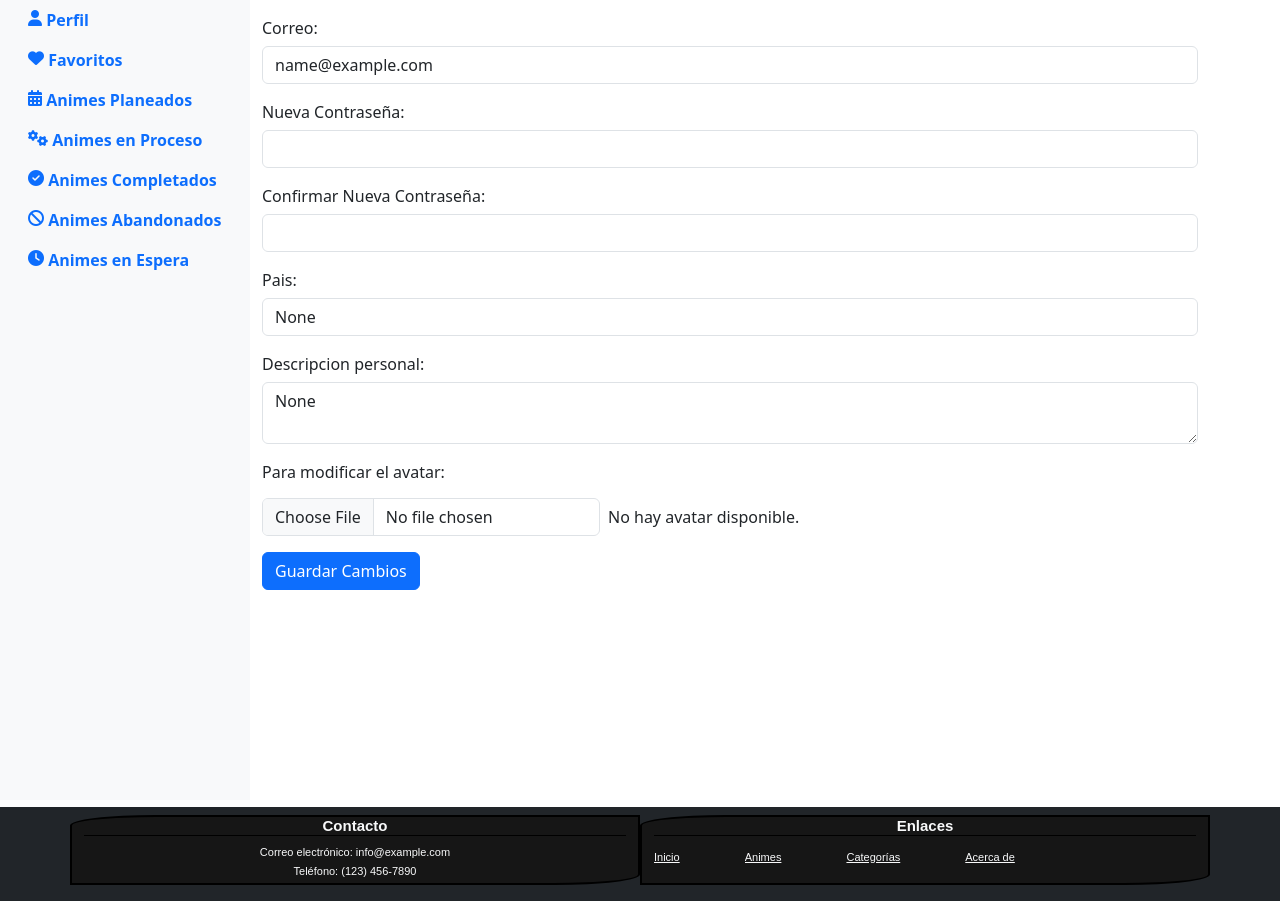
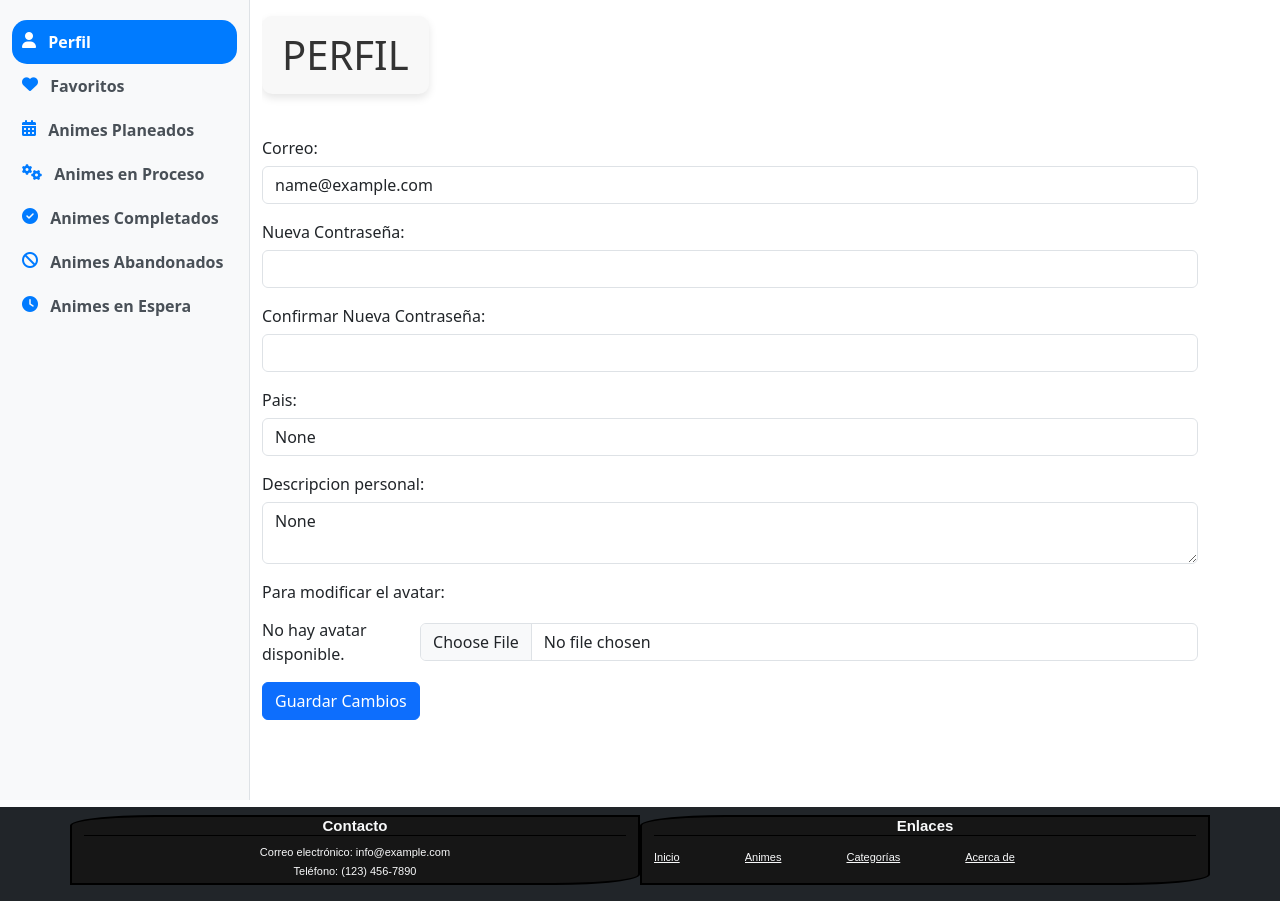
Before and after one commit to LLFELIPEVV/pag_anime, a Django app: page /usuarios/perfil/ in a window 1280 px wide. Shown: the part 72-973 px from the top of the page. Run offline with Django 4.2, Linux system fonts and the light colour scheme; the visitor is signed in with stand-in values (Sample User, id 1); data that the repository does not hold is empty; some web fonts are replaced.

Commit message:
Se agrego el input de checklist y la lista desplegable de las categorias para agregar varios animes a una categoria, se actualizaron los estilos

```diff
--- a/animes/static/styles/directorio.css
+++ b/animes/static/styles/directorio.css
@@ -10,6 +10,7 @@ h1 {
 }
 
 .container.directorio .card {
+    position: relative; /* Asegura que la posición absoluta sea relativa a la tarjeta */
     border: 1px solid #888 !important;
     border-radius: 10px;
     background-color: #f5f5f5;
--- a/animes/templates/components/cuadricula_search.html
+++ b/animes/templates/components/cuadricula_search.html
@@ -7,6 +7,8 @@
                 <a href="{% url 'animes:detalle_anime' anime.id %}" class="link_detalle_anime">
                     <div class="card">
                         <img src="{{ anime.poster }}" class="card-img-top" alt="Anime Image">
+                        <!-- Mueve la casilla de verificación a la esquina superior derecha -->
+                        <input type="checkbox" class="anime-checkbox" id="anime_{{ anime.id }}" data-anime-id="{{ anime.id }}" style="position: absolute; top: 10px; right: 10px;">
                         <div class="card-body">
                             <p class="card-text">{{ anime.type }}</p>
                             <h5 class="card-title">{{ anime.title }}</h5>
--- a/animes/templates/layouts/base.html
+++ b/animes/templates/layouts/base.html
@@ -7,7 +7,7 @@
     <link rel="icon" type="image/x-icon" href="{% static 'images/13.jpg' %}">
     <title>{% block title %}Página de Anime{% endblock %}</title>
     <!-- Agrega tus estilos CSS y enlaces a hojas de estilo aquí -->
-    <link href="https://cdn.jsdelivr.net/npm/bootstrap@5.3.1/dist/css/bootstrap.min.css" rel="stylesheet" integrity="sha384-4bw+/aepP/YC94hEpVNVgiZdgIC5+VKNBQNGCHeKRQN+PtmoHDEXuppvnDJzQIu9" crossorigin="anonymous">
+    <link href="https://cdn.jsdelivr.net/npm/bootstrap@5.3.2/dist/css/bootstrap.min.css" rel="stylesheet" integrity="sha384-T3c6CoIi6uLrA9TneNEoa7RxnatzjcDSCmG1MXxSR1GAsXEV/Dwwykc2MPK8M2HN" crossorigin="anonymous">
     <link rel="stylesheet" href="https://use.fontawesome.com/releases/v6.4.2/css/all.css" crossorigin="anonymous">
     <link rel="preconnect" href="https://fonts.googleapis.com">
     <link rel="preconnect" href="https://fonts.gstatic.com" crossorigin>
@@ -75,7 +75,7 @@
     <footer class="footer bg-dark text-light">
         {% include 'components/footer.html' %}
     </footer>
-    <script src="https://cdn.jsdelivr.net/npm/bootstrap@5.3.1/dist/js/bootstrap.bundle.min.js" integrity="sha384-HwwvtgBNo3bZJJLYd8oVXjrBZt8cqVSpeBNS5n7C8IVInixGAoxmnlMuBnhbgrkm" crossorigin="anonymous"></script>
+    <script src="https://cdn.jsdelivr.net/npm/bootstrap@5.3.2/dist/js/bootstrap.bundle.min.js" integrity="sha384-C6RzsynM9kWDrMNeT87bh95OGNyZPhcTNXj1NW7RuBCsyN/o0jlpcV8Qyq46cDfL" crossorigin="anonymous"></script>
     <script src="{% static 'js/btn_busqueda.js' %}"></script>
     <script src="{% static 'js/btn_login.js' %}"></script>
     <script src="{% static 'js/down_footer.js' %}"></script>
--- a/animes/templates/layouts/base2.html
+++ b/animes/templates/layouts/base2.html
@@ -3,17 +3,12 @@
 <html lang="es">
   <head>
     <meta charset="UTF-8" />
-    <meta name="viewport" content="width=device-width, initial-scale=1.0" />
+    <meta name="viewport" content="width=device-width, initial-scale=1">
     {% block meta %}{% endblock %}
     <link rel="icon" type="image/x-icon" href="{% static 'images/13.jpg' %}" />
     <title>{% block title %}Página de Anime{% endblock %}</title>
     <!-- Agrega tus estilos CSS y enlaces a hojas de estilo aquí -->
-    <link
-      href="https://cdn.jsdelivr.net/npm/bootstrap@5.3.1/dist/css/bootstrap.min.css"
-      rel="stylesheet"
-      integrity="sha384-4bw+/aepP/YC94hEpVNVgiZdgIC5+VKNBQNGCHeKRQN+PtmoHDEXuppvnDJzQIu9"
-      crossorigin="anonymous"
-    />
+    <link href="https://cdn.jsdelivr.net/npm/bootstrap@5.3.2/dist/css/bootstrap.min.css" rel="stylesheet" integrity="sha384-T3c6CoIi6uLrA9TneNEoa7RxnatzjcDSCmG1MXxSR1GAsXEV/Dwwykc2MPK8M2HN" crossorigin="anonymous">
     <link
       rel="stylesheet"
       href="https://use.fontawesome.com/releases/v6.4.2/css/all.css"
@@ -56,11 +51,8 @@
     <footer class="footer bg-dark text-light">
       {% include 'components/footer.html' %}
     </footer>
-    <script
-      src="https://cdn.jsdelivr.net/npm/bootstrap@5.3.1/dist/js/bootstrap.bundle.min.js"
-      integrity="sha384-HwwvtgBNo3bZJJLYd8oVXjrBZt8cqVSpeBNS5n7C8IVInixGAoxmnlMuBnhbgrkm"
-      crossorigin="anonymous"
-    ></script>
+    <script src="https://cdn.jsdelivr.net/npm/bootstrap@5.3.2/dist/js/bootstrap.bundle.min.js"></script>
+    <script src="https://code.jquery.com/jquery-3.5.1.min.js"></script>
     <script src="{% static 'js/btn_busqueda.js' %}"></script>
     <script src="{% static 'js/btn_login.js' %}"></script>
     <script src="{% static 'js/down_footer.js' %}"></script>
--- a/usuarios/static/styles/ventanas.css
+++ b/usuarios/static/styles/ventanas.css
@@ -5,3 +5,64 @@
 .content-ventanas.active {
     display: block;
 }
+
+/* Estilos para la barra lateral */
+#sidebar {
+    background-color: #f8f9fa; /* Color de fondo */
+    border-right: 1px solid #dee2e6; /* Borde derecho */
+}
+
+#sidebar div ul.nav-perfil li a {
+    width: 100%;
+}
+
+.position-sticky {
+    top: 20px; /* Espacio desde la parte superior */
+}
+
+/* Estilos para los elementos de la barra lateral */
+.nav-link-usuarios {
+    padding: 10px; /* Espaciado interno */
+    color: #495057; /* Color del texto */
+    text-decoration: none; /* Sin subrayado en los enlaces */
+    transition: background-color 0.3s; /* Transición para el cambio de color de fondo */
+}
+
+.nav-link-usuarios:hover {
+    background-color: #e9ecef; /* Cambio de color de fondo al pasar el mouse */
+}
+
+/* Estilos para el ícono */
+.nav-link-usuarios i {
+    margin-right: 8px; /* Margen a la derecha del ícono */
+    color: #007bff; /* Color del ícono */
+}
+
+.nav-link-perfil i {
+    color: #ffffff;
+}
+
+/* Estilos para el elemento activo */
+.nav-link-usuarios.active {
+    background-color: #007bff; /* Color de fondo para el elemento activo */
+    color: #fff; /* Color del texto para el elemento activo */
+    border-radius: 15px;
+}
+
+h1.estados-title {
+    overflow-y: hidden;
+    /*padding: 0;*/
+    font-size: 2.5rem; /* Tamaño de la fuente */
+    color: #333; /* Color del texto */
+    background-color: #f8f8f8; /* Color de fondo */
+    padding: 15px 20px; /* Espaciado interno */
+    border-radius: 10px; /* Bordes redondeados */
+    display: inline-block; /* Evitar que el fondo se extienda por toda la línea */
+    margin-bottom: 20px; /* Margen en la parte inferior para separarlo de otros elementos */
+    box-shadow: 0 4px 8px rgba(0, 0, 0, 0.1); /* Sombra ligera */
+    transition: background-color 0.3s ease; /* Transición suave en el cambio de color de fondo */
+}
+
+h1.estados-title:hover {
+    background-color: #eaeaea; /* Cambio de color de fondo al pasar el mouse */
+}
--- a/usuarios/templates/components/animes-abandonados.html
+++ b/usuarios/templates/components/animes-abandonados.html
@@ -1,6 +1,6 @@
 {% extends 'components/grid_animes_usuarios.html' %}
 {% block title %}
-<h1>ABANDONADOS</h1>
+<h1 class="estados-title">ABANDONADOS</h1>
 {% endblock %}
 
 {% block query %}
@@ -9,6 +9,8 @@
         <a href="{% url 'animes:detalle_anime' anime.id %}" class="link_detalle_anime">
             <div class="card">
                 <img src="{{ anime.poster }}" class="card-img-top" alt="Anime Image">
+                <!-- Mueve la casilla de verificación a la esquina superior derecha -->
+                <input type="checkbox" class="anime-checkbox" id="anime_{{ anime.id }}" data-anime-id="{{ anime.id }}" style="position: absolute; top: 10px; right: 10px;">
                 <div class="card-body">
                     <p class="card-text">{{ anime.type }}</p>
                     <h5 class="card-title">{{ anime.title }}</h5>
--- a/usuarios/templates/components/animes-completados.html
+++ b/usuarios/templates/components/animes-completados.html
@@ -1,6 +1,6 @@
 {% extends 'components/grid_animes_usuarios.html' %}
 {% block title %}
-<h1>COMPLETADOS</h1>
+<h1 class="estados-title">COMPLETADOS</h1>
 {% endblock %}
 
 {% block query %}
@@ -9,6 +9,8 @@
         <a href="{% url 'animes:detalle_anime' anime.id %}" class="link_detalle_anime">
             <div class="card">
                 <img src="{{ anime.poster }}" class="card-img-top" alt="Anime Image">
+                <!-- Mueve la casilla de verificación a la esquina superior derecha -->
+                <input type="checkbox" class="anime-checkbox" id="anime_{{ anime.id }}" data-anime-id="{{ anime.id }}" style="position: absolute; top: 10px; right: 10px;">
                 <div class="card-body">
                     <p class="card-text">{{ anime.type }}</p>
                     <h5 class="card-title">{{ anime.title }}</h5>
--- a/usuarios/templates/components/animes-espera.html
+++ b/usuarios/templates/components/animes-espera.html
@@ -1,6 +1,6 @@
 {% extends 'components/grid_animes_usuarios.html' %}
 {% block title %}
-<h1>EN ESPERA</h1>
+<h1 class="estados-title">EN ESPERA</h1>
 {% endblock %}
 
 {% block query %}
@@ -9,6 +9,8 @@
         <a href="{% url 'animes:detalle_anime' anime.id %}" class="link_detalle_anime">
             <div class="card">
                 <img src="{{ anime.poster }}" class="card-img-top" alt="Anime Image">
+                <!-- Mueve la casilla de verificación a la esquina superior derecha -->
+                <input type="checkbox" class="anime-checkbox" id="anime_{{ anime.id }}" data-anime-id="{{ anime.id }}" style="position: absolute; top: 10px; right: 10px;">
                 <div class="card-body">
                     <p class="card-text">{{ anime.type }}</p>
                     <h5 class="card-title">{{ anime.title }}</h5>
--- a/usuarios/templates/components/animes-favoritos.html
+++ b/usuarios/templates/components/animes-favoritos.html
@@ -1,6 +1,6 @@
 {% extends 'components/grid_animes_usuarios.html' %}
 {% block title %}
-<h1>FAVORITOS</h1>
+<h1 class="estados-title">FAVORITOS</h1>
 {% endblock %}
 
 {% block query %}
@@ -9,6 +9,8 @@
         <a href="{% url 'animes:detalle_anime' anime.id %}" class="link_detalle_anime">
             <div class="card">
                 <img src="{{ anime.poster }}" class="card-img-top" alt="Anime Image">
+                <!-- Mueve la casilla de verificación a la esquina superior derecha -->
+                <input type="checkbox" class="anime-checkbox" id="anime_{{ anime.id }}" data-anime-id="{{ anime.id }}" style="position: absolute; top: 10px; right: 10px;">
                 <div class="card-body">
                     <p class="card-text">{{ anime.type }}</p>
                     <h5 class="card-title">{{ anime.title }}</h5>
--- a/usuarios/templates/components/animes-planeados.html
+++ b/usuarios/templates/components/animes-planeados.html
@@ -1,6 +1,6 @@
 {% extends 'components/grid_animes_usuarios.html' %}
 {% block title %}
-<h1>PLANEADOS</h1>
+<h1 class="estados-title">PLANEADOS</h1>
 {% endblock %}
 
 {% block query %}
@@ -9,6 +9,8 @@
         <a href="{% url 'animes:detalle_anime' anime.id %}" class="link_detalle_anime">
             <div class="card">
                 <img src="{{ anime.poster }}" class="card-img-top" alt="Anime Image">
+                <!-- Mueve la casilla de verificación a la esquina superior derecha -->
+                <input type="checkbox" class="anime-checkbox" id="anime_{{ anime.id }}" data-anime-id="{{ anime.id }}" style="position: absolute; top: 10px; right: 10px;">
                 <div class="card-body">
                     <p class="card-text">{{ anime.type }}</p>
                     <h5 class="card-title">{{ anime.title }}</h5>
--- a/usuarios/templates/components/animes-proceso.html
+++ b/usuarios/templates/components/animes-proceso.html
@@ -1,6 +1,6 @@
 {% extends 'components/grid_animes_usuarios.html' %}
 {% block title %}
-<h1>EN PROCESO</h1>
+<h1 class="estados-title">EN PROCESO</h1>
 {% endblock %}
 
 {% block query %}
@@ -9,6 +9,8 @@
         <a href="{% url 'animes:detalle_anime' anime.id %}" class="link_detalle_anime">
             <div class="card">
                 <img src="{{ anime.poster }}" class="card-img-top" alt="Anime Image">
+                <!-- Mueve la casilla de verificación a la esquina superior derecha -->
+                <input type="checkbox" class="anime-checkbox" id="anime_{{ anime.id }}" data-anime-id="{{ anime.id }}" style="position: absolute; top: 10px; right: 10px;">
                 <div class="card-body">
                     <p class="card-text">{{ anime.type }}</p>
                     <h5 class="card-title">{{ anime.title }}</h5>
--- a/usuarios/templates/components/grid_animes_usuarios.html
+++ b/usuarios/templates/components/grid_animes_usuarios.html
@@ -1,6 +1,11 @@
 {% load static %}
-{% block title %}
-{% endblock %}
+<div class="d-flex justify-content-between align-items-center" style="overflow-x: unset;">
+    <div>
+        {% block title %}
+        {% endblock %}
+    </div>
+    {% include 'components/menu-desplegable-estado.html' %}
+</div>
 <div class="container mt-5 directorio">
     <!-- Include the AnimeGrid component here -->
     <div class="row">
--- /dev/null
+++ b/usuarios/templates/components/menu-desplegable-estado.html
@@ -0,0 +1,16 @@
+<!-- Menú desplegable para seleccionar el estado del anime -->
+<div class="dropdown" style="margin-top: 2vh; overflow-x: unset !important;">
+    <button class="btn btn-primary dropdown-toggle" type="button" data-bs-toggle="dropdown">
+        Seleccionar Estado
+    </button>
+    <ul class="dropdown-menu" style="overflow-x: unset;">
+        <li><a class="dropdown-item" href="#">Favoritos</a></li>
+        <li><a class="dropdown-item" href="#">Planeados</a></li>
+        <li><a class="dropdown-item" href="#">En Proceso</a></li>
+        <li><a class="dropdown-item" href="#">Abandonados</a></li>
+        <li><a class="dropdown-item" href="#">Completados</a></li>
+        <li><a class="dropdown-item" href="#">En Espera</a></li>
+        <li><hr class="dropdown-divider"></li>
+        <li><a class="dropdown-item" href="#">Eliminar</a></li>
+    </ul>
+</div>
--- a/usuarios/templates/components/usuarios-form-perfil.html
+++ b/usuarios/templates/components/usuarios-form-perfil.html
@@ -1,3 +1,4 @@
+<h1 class="estados-title">PERFIL</h1>
 <form method="POST" enctype="multipart/form-data" class="mt-3">
     {% csrf_token %}
     <div class="mb-3">
@@ -25,15 +26,13 @@
     </div>
     <div class="mb-3">
         <label for="avatar_url" class="form-label">Para modificar el avatar:</label>
-        <div class="d-flex align-items-center">
-            <div class="me-2"> <!-- Contenedor para el input -->
-                <input type="file" class="form-control" id="avatar_url" name="avatar_url">
-            </div>
+        <div class="d-flex align-items-center input-avatar"> <!-- Contenedor para el input -->
             {% if user.avatar_url %}
                 <img src="{{ user.avatar_url.url }}" alt="Avatar" class="img-thumbnail" style="width: 130px; height: 130px;">
             {% else %}
                 <p class="m-0">No hay avatar disponible.</p>
             {% endif %}
+            <input type="file" class="form-control" id="avatar_url" name="avatar_url">
         </div>
     </div>
     <button type="submit" class="btn btn-primary">Guardar Cambios</button>
--- a/usuarios/templates/components/usuarios-nav.html
+++ b/usuarios/templates/components/usuarios-nav.html
@@ -1,8 +1,8 @@
 <nav id="sidebar" class="bg-light col-md-3" style="height: 100vh; width: 250px;">
     <div class="position-sticky">
-        <ul class="nav flex-column">
+        <ul class="nav nav-perfil flex-column">
             <li class="nav-item">
-                <a class="nav-link nav-link-usuarios active" href="#" data-target="perfil">
+                <a class="nav-link nav-link-usuarios nav-link-perfil active" href="#" data-target="perfil">
                     <i class="fas fa-user"></i> Perfil
                 </a>
             </li>
--- a/usuarios/views.py
+++ b/usuarios/views.py
@@ -78,6 +78,7 @@
     context_planeado = obtener_estado(request, 'Planeados')
     context_proceso = obtener_estado(request, 'En Proceso')
 
+    #Formulario
     if request.method == 'POST':
         # Actualizar los campos del usuario con los datos del formulario
         user.email = request.POST.get('email', user.email)
```
Also changed, not shown: animes/templates/components/cuadricula.html (+6 -4 lines), usuarios/static/styles/forms.css (+29 -3 lines).
